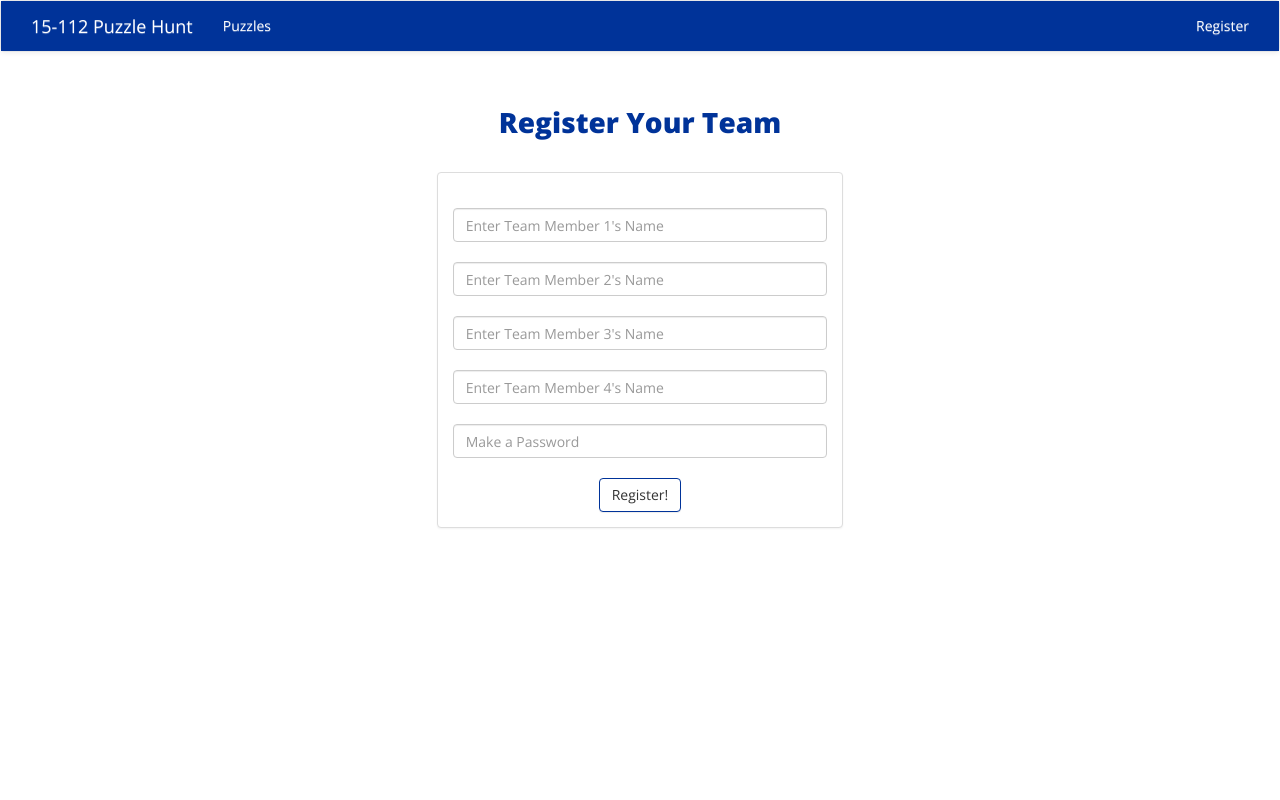
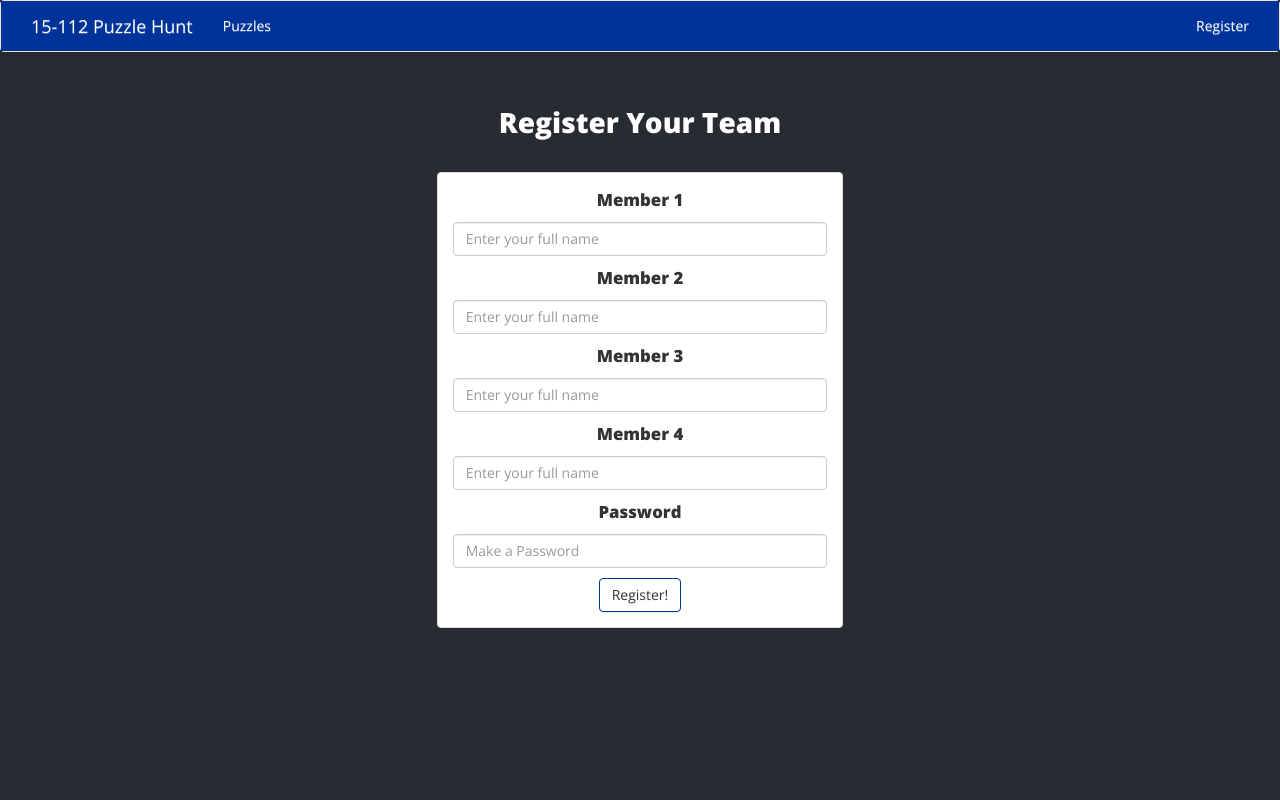
Before and after one commit to rnvarma/15112PuzzleHunt, a Django app: page /register in a window 1280 px wide. Run offline with Django 3.2, Linux system fonts and the light colour scheme; parts of the project's set-up code (start-up, migrations or seed data) failed here and were passed over; some libraries are stand-ins or nearby versions.

Commit message:
added more registration stuff

```diff
--- a/puzzlehunt/puzzlehunt/templates/registration.html
+++ b/puzzlehunt/puzzlehunt/templates/registration.html
@@ -20,11 +20,16 @@
   <div class="col-lg-4 col-lg-offset-4 col-md-6 col-md-offset-3 col-sm-6 col-sm-offset-3 col-xs-10 col-xs-offset-1">
     <div class="panel panel-default">
       <div class="panel-body">
-        <input class="form-control registration-input" placeholder="Enter Team Member 1's Name"></input>
-        <input class="form-control registration-input" placeholder="Enter Team Member 2's Name"></input>
-        <input class="form-control registration-input" placeholder="Enter Team Member 3's Name"></input>
-        <input class="form-control registration-input" placeholder="Enter Team Member 4's Name"></input>
-        <input class="form-control registration-input" type="password" placeholder="Make a Password"></input>
+        <div class="registration-label">Member 1</div>
+        <input class="form-control registration-input" placeholder="Enter your full name" data-field="member1"></input>
+        <div class="registration-label">Member 2</div>
+        <input class="form-control registration-input" placeholder="Enter your full name" data-field="member2"></input>
+        <div class="registration-label">Member 3</div>
+        <input class="form-control registration-input" placeholder="Enter your full name" data-field="member3"></input>
+        <div class="registration-label">Member 4</div>
+        <input class="form-control registration-input" placeholder="Enter your full name" data-field="member4"></input>
+        <div class="registration-label">Password</div>
+        <input class="form-control registration-input password-field" type="password" placeholder="Make a Password"  data-field="password"></input>
         <button class="btn btn-default register-button">Register!</button>
       </div>
     </div>
--- a/puzzlehunt/static/css/base.css
+++ b/puzzlehunt/static/css/base.css
@@ -36,7 +36,7 @@ html, body {
   text-align: center;
   margin-top: 30px;
   margin-bottom: 30px;
-  color: #003399;
+  color: white;
 }
 
 .btn-default {
--- a/puzzlehunt/static/css/registration.css
+++ b/puzzlehunt/static/css/registration.css
@@ -1,11 +1,15 @@
+body {
+  background-color: #292B33;
+}
+
 .registration-heading {
   text-align: center;
   font-size: 130%;
 }
 
 .registration-input {
-  margin-top: 20px;
-  margin-bottom: 20px;
+  margin-top: 10px;
+  margin-bottom: 10px;
   font-weight: 100;
 }
 
@@ -14,3 +18,13 @@
   margin-left: auto;
   margin-right: auto;
 }
+
+.no-pw-error {
+  border-color: red !important;
+}
+
+.registration-label {
+  text-align: center;
+  font-weight: 800;
+  font-size: 120%;
+}
--- a/puzzlehunt/static/js/registration.js
+++ b/puzzlehunt/static/js/registration.js
@@ -0,0 +1,13 @@
+$(document).ready(function() {
+  $(".register-button").click(function() {
+    var post_data = {}
+    $(".registration-input").each(function() {
+      post_data[$(this).attr("data-field")] = $(this).val();
+    });
+    if (!post_data["password"]) {
+      $(".password-field").addClass("no-pw-error");
+      return;
+    }
+    console.log(post_data);
+  });
+});
```
Also changed, not shown: puzzlehunt/backend/models.py (+7 -0 lines).
